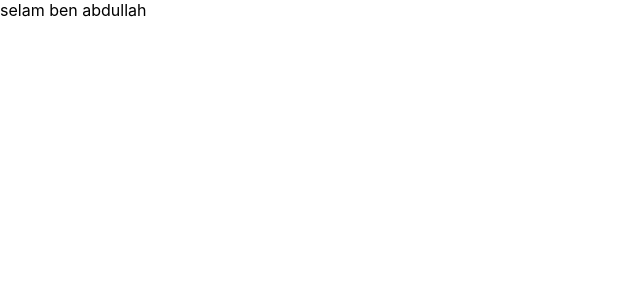
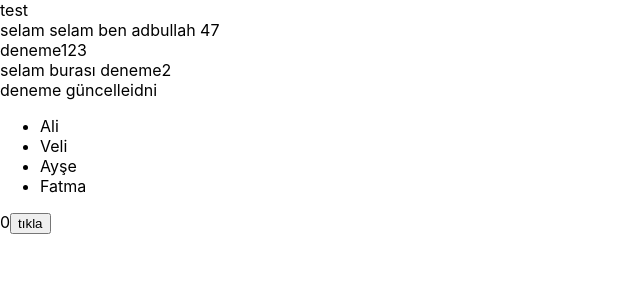
Before and after one commit to ylcinabdullah47/ReactTest, a React (Create React App) app: page / in a window 1280 px wide. Shown: the top 300 px of the page, without its empty margins (0-640 px from the left). Built offline with nearby package versions, Linux system fonts and the light colour scheme.

Commit message:
component ile ilgili basit örnekler yapıdlı,react hook kullanımı giriş yapıldı

```diff
--- a/src/App.js
+++ b/src/App.js
@@ -1,10 +1,56 @@
+import Sayfa47 from './components/sayfa1.jsx'
+import Deneme from './components/deneme.jsx';
+import Deneme2 from './components/deneme2.jsx';
+import { useEffect, useState } from 'react';
+const names = ["Ali", "Veli", "Ayşe", "Fatma"];// başka kaynaktan alındı map kullanımı ile ilgili
+function App() {
+
+  //hook kullanımı
+  const [count, setCount] = useState(0)
+  console.log("count", count);
 
 
-function App() {
+  //useefect bu konuya tekrar bakılacak
+  const [test, günceltest] = useState("deneme")
+  useEffect(() => {
+    günceltest("deneme güncelleidni")
+  }, [])
+
+
+  //map kullanımı ile ilgili başka kaynaktan örnek
+  const renderListOfNames = (names) => {
+    return names.map((name) => <li>{name}</li>);
+  };
+  const arr = [{ name: 'array1', id: 0 }, { name: 'array2', id: 1 }, { name: 'array3', id: 2 }]
+
+
+  console.log('array:', arr);
+  const test47 = "selam ben adbullah 47"
+  const clickFunck = () => {
+    console.log("butona tıkladın");
+    setCount(count + 15)
+  }
   return (
     <div className="App">
-      selam ben abdullah
+      <div>test</div>
+      <Sayfa47 abdullah={test47} />
+      <Deneme />
+      <Deneme2 />
+      <div>{test}</div>
+      {/* //map kullanımı ile ilgili başka kaynaktan örnek */}
+      <div>
+        <ul >{renderListOfNames(names)}</ul>
+      </div>
+      {
+        arr.map((ar) => {
+          <div key={ar.id}>{ar.name}</div>
+        })
+      }
+      {count}
+
+      <button onClick={clickFunck}> tıkla</button>
     </div>
+
   );
 }
 
--- /dev/null
+++ b/src/components/deneme.jsx
@@ -0,0 +1,7 @@
+const Deneme = () => {
+    return (
+        <div>deneme123</div>
+    )
+}
+
+export default Deneme
--- /dev/null
+++ b/src/components/deneme2.jsx
@@ -0,0 +1,6 @@
+const deneme = () => {
+    return (
+        <div>selam burası deneme2</div>
+    )
+}
+export default deneme
--- /dev/null
+++ b/src/components/sayfa1.jsx
@@ -0,0 +1,8 @@
+const sayfa1 = ({ abdullah }) => {
+    console.log('1', abdullah);
+    return (
+        <div>selam {abdullah}</div>
+    )
+}
+
+export default sayfa1;
--- a/src/index.css
+++ b/src/index.css
@@ -5,6 +5,7 @@ body {
     sans-serif;
   -webkit-font-smoothing: antialiased;
   -moz-osx-font-smoothing: grayscale;
+
 }
 
 code {
```
